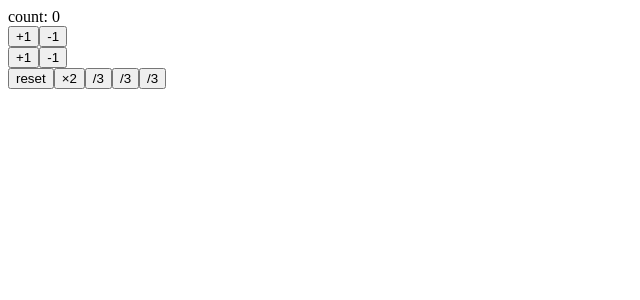
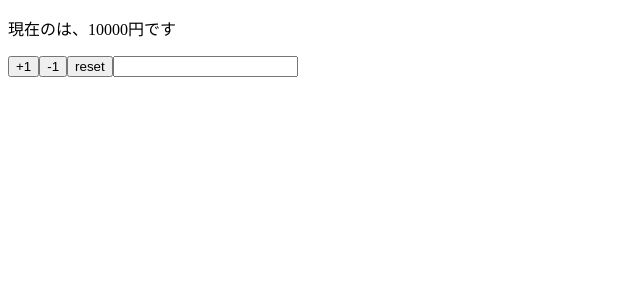
Before and after one commit to kyosuke-date/react-hooks-101, a React (Create React App) app: page / in a window 1280 px wide. Shown: the top 300 px of the page, without its empty margins (0-640 px from the left). Built offline with nearby package versions, Linux system fonts and the light colour scheme.

Commit message:
implement component using ,ultiple states

```diff
--- a/src/App.js
+++ b/src/App.js
@@ -1,46 +1,28 @@
 import React, { useState } from 'react';
 
-const App = () =>  {
-  const [count, setCount] = useState(0);
+const App = props =>  {
+  const [name, setName] = useState(props.name);
+  const [price, setPrice] = useState(props.price);
 
-  const increment = () => setCount(count + 1);
-  const decrement = () => setCount(count - 1);
-
-  const increment2 = () => setCount(previousCount => previousCount + 1);
-  const decrement2 = () => setCount(previousCount => previousCount - 1);
-  const triple3 = () => setCount(value => {
-    if(value % 3 === 0){
-      return value / 3;
-    } else {
-      return value
-    }
-  });
-
-  const reset = () => setCount(0);
-  const double = () => setCount(count * 2);
-  const triple = () => setCount(count % 3 === 0 ? count / 3 : count);
-  const triple2 = () => setCount(value => value % 3 === 0 ? value / 3 : value);
+  const reset = () => {
+    setPrice(props.price);
+    setName(props.name);
+  }
 
   return (
     <>
-      <div>count: {count}</div>
-      <div>
-        <button onClick={increment}>+1</button>
-        <button onClick={decrement}>-1</button>
-      </div>
-      <div>
-        <button onClick={increment2}>+1</button>
-        <button onClick={decrement2}>-1</button>
-      </div>
-      <div>
-        <button onClick={reset}>reset</button>
-        <button onClick={double}>×2</button>
-        <button onClick={triple}>/3</button>
-        <button onClick={triple2}>/3</button>
-        <button onClick={triple3}>/3</button>
-      </div>
+      <p>現在の{name}は、{price}円です</p>
+      <button onClick={() => setPrice(price + 1)}>+1</button>
+      <button onClick={() => setPrice(price - 1)}>-1</button>
+      <button onClick={reset}>reset</button>
+      <input value={name} onChange={e => setName(e.target.value)} />
     </>
   );
 }
 
+App.defaultProps = {
+  name: '',
+  price: 10000
+}
+
 export default App;
```
